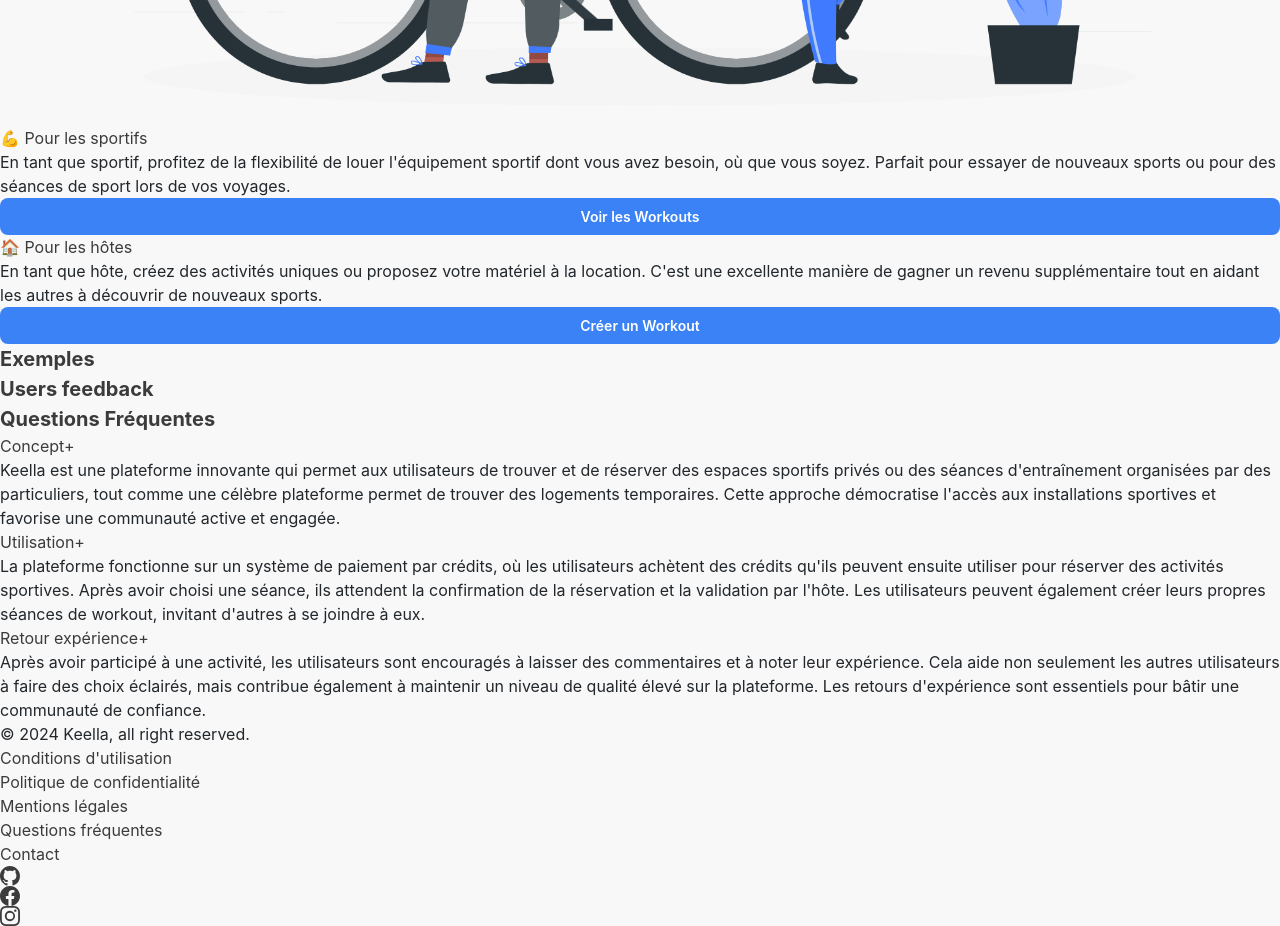
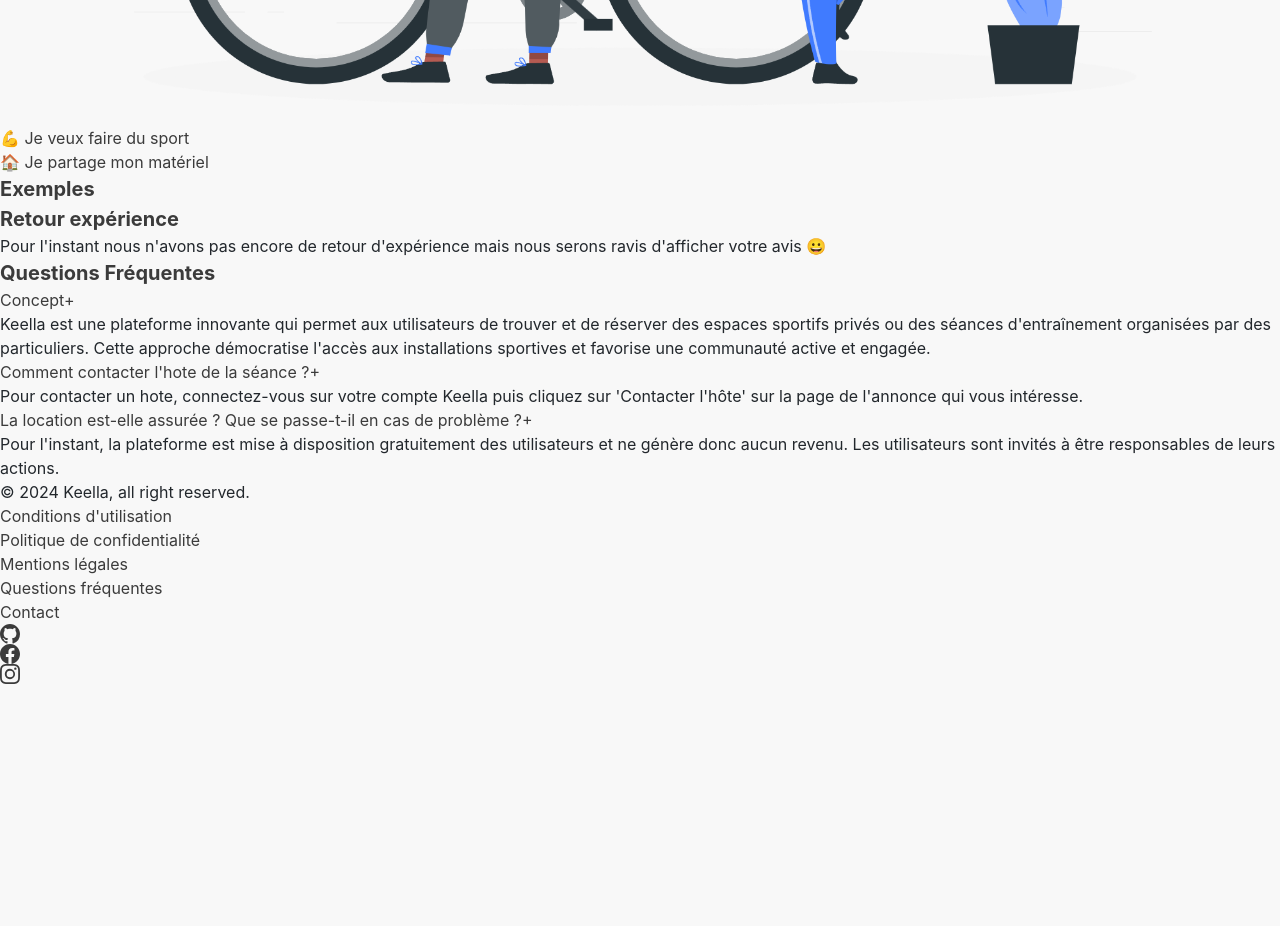
Before and after one commit to tommy-pellerin/keella_v3, a React (Vite) app: page / in a window 1280 px wide. Shown: the part 3120-4046 px from the top of the page. After the commit the page ends 3804 px from the top, so only its background shows below. Built offline with nearby package versions, Linux system fonts and the light colour scheme.

Commit message:
animate explanatory banner

```diff
--- a/src/components/home/ExplanatoryBanner.tsx
+++ b/src/components/home/ExplanatoryBanner.tsx
@@ -1,6 +1,7 @@
 import { useState } from 'react';
 import banner from '../../assets/images/banner.png';
 import { Link } from 'react-router-dom';
+import "./home.css"
 
 const ExplanatoryBanner = () => {
   const [isEquipmentOpen, setIsEquipmentOpen] = useState(false);
@@ -22,7 +23,7 @@ const ExplanatoryBanner = () => {
               className="font-bold text-lg w-full expendableButton"
               onClick={() => setIsEquipmentOpen(!isEquipmentOpen)}
             >
-              💪 Pour les sportifs
+              💪 Je veux faire du sport
             </button>
               <div className={`mt-2 expendableBox-content ${isEquipmentOpen ? 'expendableBox-expended'  : ''}`}>
                 <p>
@@ -41,12 +42,19 @@ const ExplanatoryBanner = () => {
               className="font-bold text-lg w-full expendableButton"
               onClick={() => setIsUsageOpen(!isUsageOpen)}
             >
-              🏠 Pour les hôtes
+              🏠 Je partage mon matériel
             </button>
               <div className={`mt-2 expendableBox-content ${isUsageOpen ? 'expendableBox-expended'  : ''}`}>
                 <p className="mt-2">
                   En tant que hôte, créez des activités uniques ou proposez votre matériel à la location.
-                  C&apos;est une excellente manière de gagner un revenu supplémentaire tout en aidant les autres à découvrir de nouveaux sports.
+                </p>
+
+                <p className="mt-2">
+                  Définissez vous-même le prix et le nombre de personnes à accueillir. Ajustez vos disponibilités à votre convenance.
+                </p>
+
+                <p className="mt-2">
+                  C&apos;est une excellente manière de gagner un revenu supplémentaire tout en contribuant à la bonne santé des autres.
                 </p>
 
                 <Link to="/workouts/create" className="button-primary-large text-white font-bold py-2 px-4 rounded block mt-4">
--- a/src/components/home/Faq.tsx
+++ b/src/components/home/Faq.tsx
@@ -18,16 +18,16 @@ const Faq = () => {
         {[
           {
             title: 'Concept',
-            content: 'Keella est une plateforme innovante qui permet aux utilisateurs de trouver et de réserver des espaces sportifs privés ou des séances d\'entraînement organisées par des particuliers, tout comme une célèbre plateforme permet de trouver des logements temporaires. Cette approche démocratise l\'accès aux installations sportives et favorise une communauté active et engagée.'
+            content: 'Keella est une plateforme innovante qui permet aux utilisateurs de trouver et de réserver des espaces sportifs privés ou des séances d\'entraînement organisées par des particuliers. Cette approche démocratise l\'accès aux installations sportives et favorise une communauté active et engagée.'
           },
           {
-            title: 'Utilisation',
-            content: 'La plateforme fonctionne sur un système de paiement par crédits, où les utilisateurs achètent des crédits qu\'ils peuvent ensuite utiliser pour réserver des activités sportives. Après avoir choisi une séance, ils attendent la confirmation de la réservation et la validation par l\'hôte. Les utilisateurs peuvent également créer leurs propres séances de workout, invitant d\'autres à se joindre à eux.'
+            title: "Comment contacter l'hote de la séance ?",
+            content: "Pour contacter un hote, connectez-vous sur votre compte Keella puis cliquez sur 'Contacter l'hôte' sur la page de l'annonce qui vous intéresse."
           },
           {
-            title: 'Retour expérience',
-            content: 'Après avoir participé à une activité, les utilisateurs sont encouragés à laisser des commentaires et à noter leur expérience. Cela aide non seulement les autres utilisateurs à faire des choix éclairés, mais contribue également à maintenir un niveau de qualité élevé sur la plateforme. Les retours d\'expérience sont essentiels pour bâtir une communauté de confiance.'
-          }
+            title: 'La location est-elle assurée ? Que se passe-t-il en cas de problème ?',
+            content: "Pour l'instant, la plateforme est mise à disposition gratuitement des utilisateurs et ne génère donc aucun revenu. Les utilisateurs sont invités à être responsables de leurs actions."
+          },
         ].map((faq, index) => (
           <div key={index} className='mb-2'>
             <button
--- a/src/components/home/Home.tsx
+++ b/src/components/home/Home.tsx
@@ -17,9 +17,11 @@ const Home = () => {
       <h2>
         Exemples
       </h2>
-      <h2>
-        Users feedback
-      </h2>
+      <div className='text-center'>
+        <h2>Retour expérience</h2>
+        <p>Pour l'instant nous n'avons pas encore de retour d'expérience mais nous serons ravis d'afficher votre avis 😀</p>
+      </div>
+
       <Faq />
 
     </>
--- /dev/null
+++ b/src/components/home/home.css
@@ -0,0 +1,27 @@
+/*ouvrir et fermer une carte*/
+.expendableButton {
+  transition: 0.3s ease-in-out;
+}
+
+.expendableBox-content {
+  transition: max-height 0.5s ease-out, opacity 0.5s ease;
+  overflow: hidden;
+  max-height: 0;
+  opacity: 0;
+}
+.expendableBox-expended {
+  max-height: 500px;
+  opacity: 1;
+  overflow: visible;
+  transition: max-height 0.4s ease-in, opacity 0.4s ease-in;
+}
+
+/*animation feedback HOME*/
+.fadeIn {
+  animation: fadeInAnimation 0.5s ease-out forwards;
+}
+
+@keyframes fadeInAnimation {
+  from { opacity: 0; transform: translateX(-20px); }
+  to { opacity: 1; transform: translateX(0); }
+}
--- a/src/index.css
+++ b/src/index.css
@@ -28,13 +28,13 @@ a:hover {
   color: #535bf2;
 } */
 
-body {
+/* body {
   margin: 0;
   display: flex;
   place-items: center;
   min-width: 320px;
   min-height: 100vh;
-}
+} */
 
 h1 {
   font-size: 1.5rem; /* fontSize.2xl */
```
